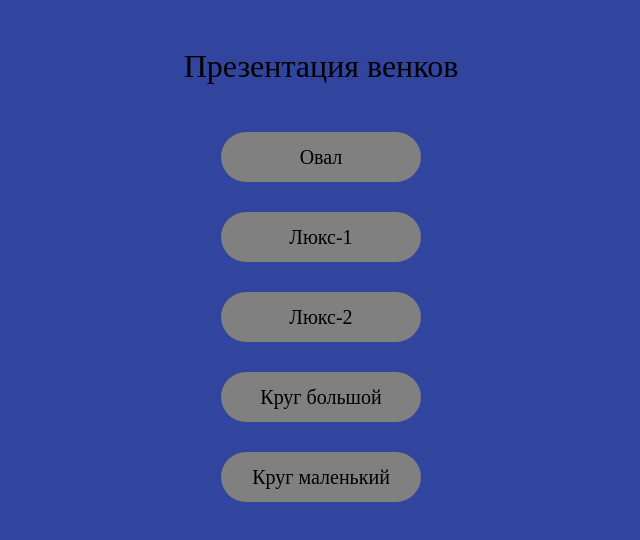
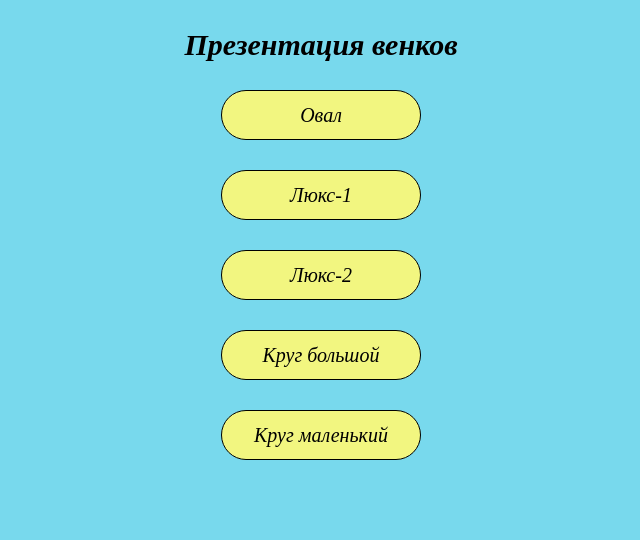
Before and after one commit to OleksandrPokhodenko/presentation, a plain HTML site: page index.html in a window 1280 px wide. Shown: the whole page, without its empty margins (319-959 px from the left). Drawn offline with Linux system fonts and the light colour scheme.

Commit message:
Add files via upload

```diff
--- a/index.html
+++ b/index.html
@@ -14,19 +14,19 @@
 		<h1 class="title">Презентация венков</h1>
 	</div>
 	<div class="container">
-		<a href="Folders/folder-1.html">
+		<a href="./folders/folder-1.html">
 			<button class="button">Овал</button>
 		</a>
-		<a href="Folders/folder-2.html">
+		<a href="./folders/folder-2.html">
 			<button class="button">Люкс-1</button>
 		</a>
-		<a href="Folders/folder-3.html">
+		<a href="./folders/folder-3.html">
 			<button class="button">Люкс-2</button>
 		</a>
-		<a href="Folders/folder-4.html">
+		<a href="./folders/folder-4.html">
 			<button class="button">Круг большой</button>
 		</a>
-		<a href="Folders/folder-5.html">
+		<a href="./folders/folder-5.html">
 			<button class="button">Круг маленький</button>
 		</a>
 	</div>
--- /dev/null
+++ b/scss/nullstyle.scss
@@ -0,0 +1,37 @@
+/*Обнуление*/
+*{
+	padding: 0;
+	margin: 0;
+	border: 0;
+}
+*,*:before,*:after{
+	-moz-box-sizing: border-box;
+	-webkit-box-sizing: border-box;
+	box-sizing: border-box;
+}
+:focus,:activ{outline: none;}
+a:focus,a:active{outline: none;}
+
+nav,footer,header,aside{display: block;}
+
+html,body{
+	height: 100%;
+	width: 100%;
+	font-size: 100%;
+	line-height: 1;
+	font-size: 14px;
+	-ms-text-size-adjust: 100%;
+	-moz-text-size-adjust: 100%;
+	-webkit-text-size-adjust: 100%;
+}
+input,button,textarea{font-family:inherit;}
+
+input::-ms-clear{display: none;}
+button{cursor: pointer;}
+button::-moz-focus-inner {padding:0;border:0;}
+a, a:visited{text-decoration: none;}
+a:hover{text-decoration: none;}
+ul li{list-style: none;}
+img{vertical-align: top;}
+
+h1,h2,h3,h4,h5,h6{fonte-size:inherit;font-weight: 400;}
--- /dev/null
+++ b/scss/style.scss
@@ -0,0 +1,61 @@
+//Обнуляющий стиль
+@import "nullstyle.scss";
+
+body {
+	padding: 30px 5px;
+	background-color: #78d9ed;
+	text-align: center;
+}
+
+.title {
+	font-style: italic;
+	font-size: 30px;
+	font-family: serif;
+	font-weight: 700;
+	margin-bottom: 30px;
+}
+
+.container {
+	display: flex;
+	flex-direction: column;
+}
+
+.button {
+	width: 200px;
+	height: 50px;
+	border-radius: 30px;
+	font-weight: 500;
+	font-size: 20px;
+	font-style: italic;
+	background-color: #f2f680;
+	border: 1px solid #000;
+	transition: all 0.3s ease 0s;
+}
+
+.button:hover {
+	background-color: #f6e41e;
+}
+
+a {
+	display: block;
+	margin-bottom: 30px;
+}
+
+.img {
+
+	&__container {
+		position: relative;
+		width: 420px;
+		height: 500px;
+		margin-bottom: 30px;
+	}
+
+	&__container-img {
+		position: absolute;
+		width: 100%;
+		height: 100%;
+		top: 0;
+		left: 0;
+		object-fit: cover;
+	}
+}
```
Also changed, not shown: folders/folder-1.html (+6 -6 lines), css/nullstyle.css (added), css/style.css, 2 other files.
